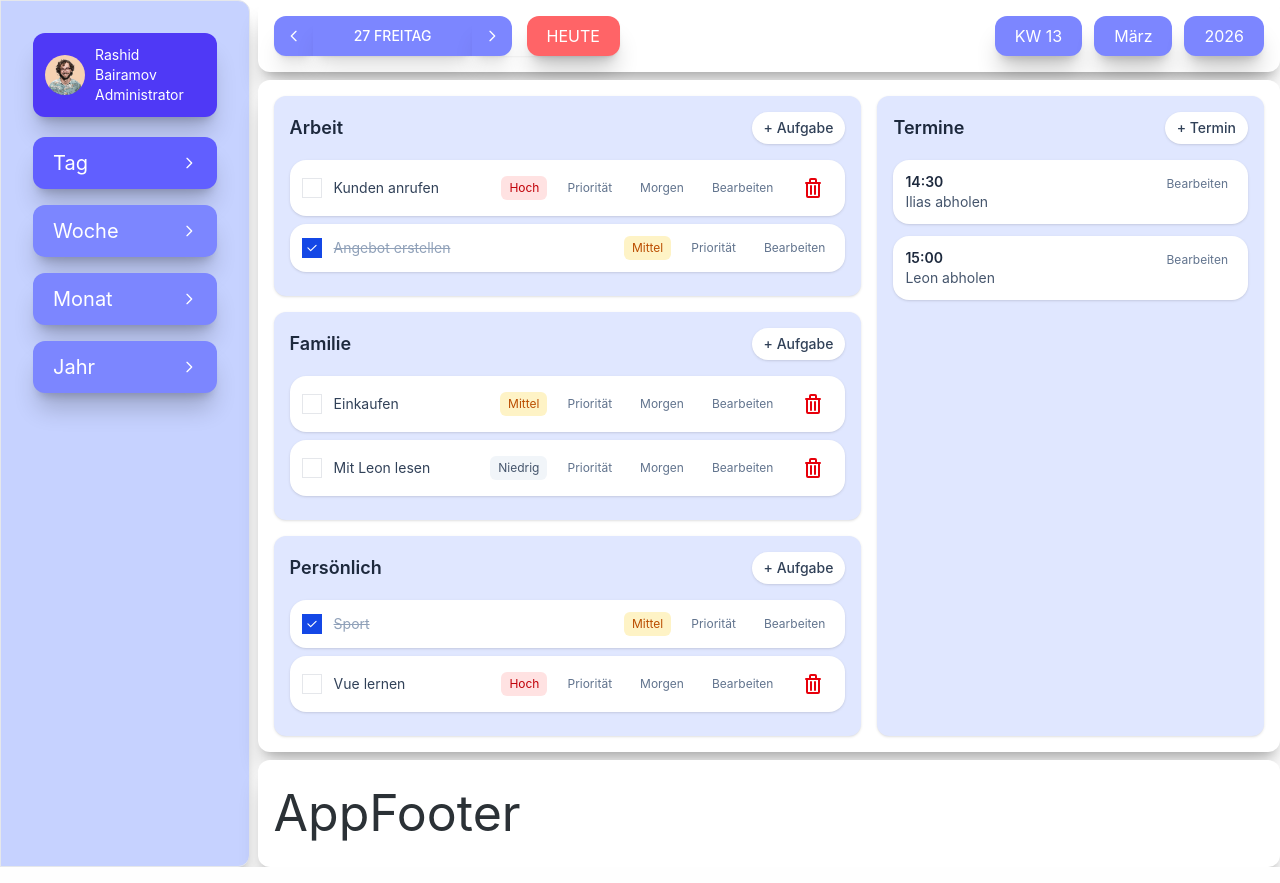
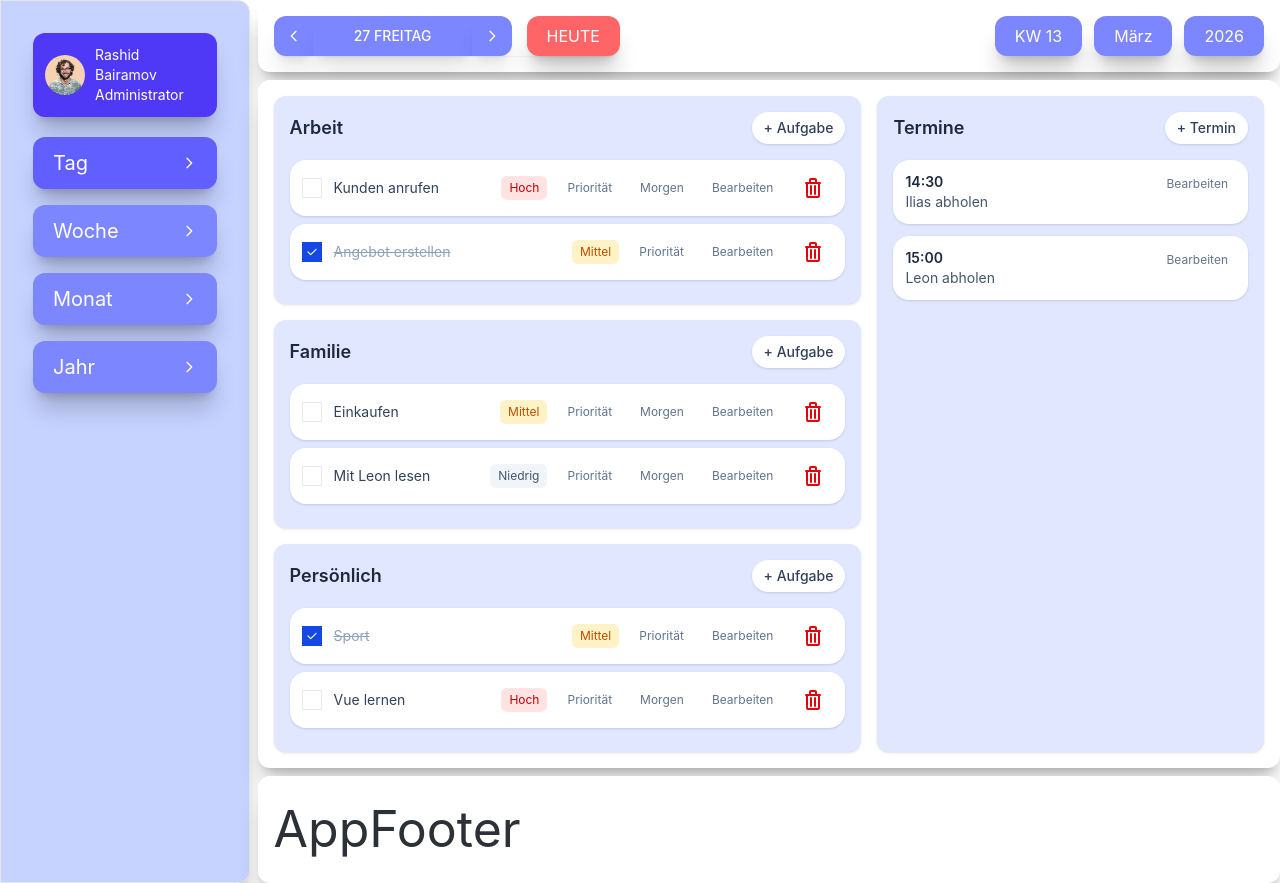
Before and after one commit to Eddyhotkey/PlannerApp, a Vue app: page /day in a window 1280 px wide. Built offline with nearby package versions, Linux system fonts and the light colour scheme.

Commit message:
isEditing ergänzen.

```diff
--- a/src/components/day/TaskItem.vue
+++ b/src/components/day/TaskItem.vue
@@ -72,7 +72,7 @@
     </button>
 
     <button
-      v-if="!task.completed && !isEditing"
+      v-if="!isEditing"
       type="button"
       class="rounded-md px-2 py-1 text-xs text-red-600 hover:bg-red-50 cursor-pointer"
       @click="removeTask"
```
